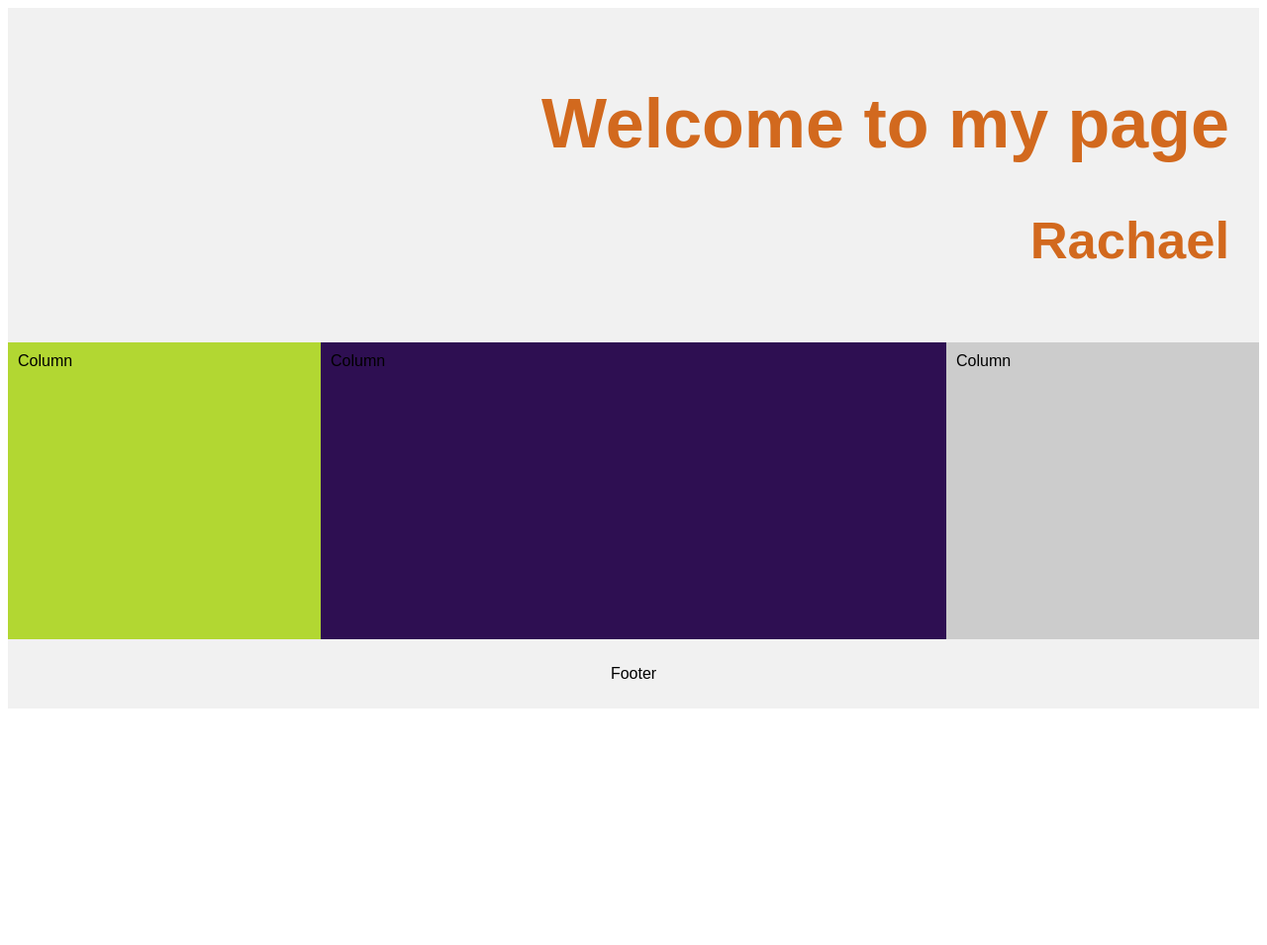
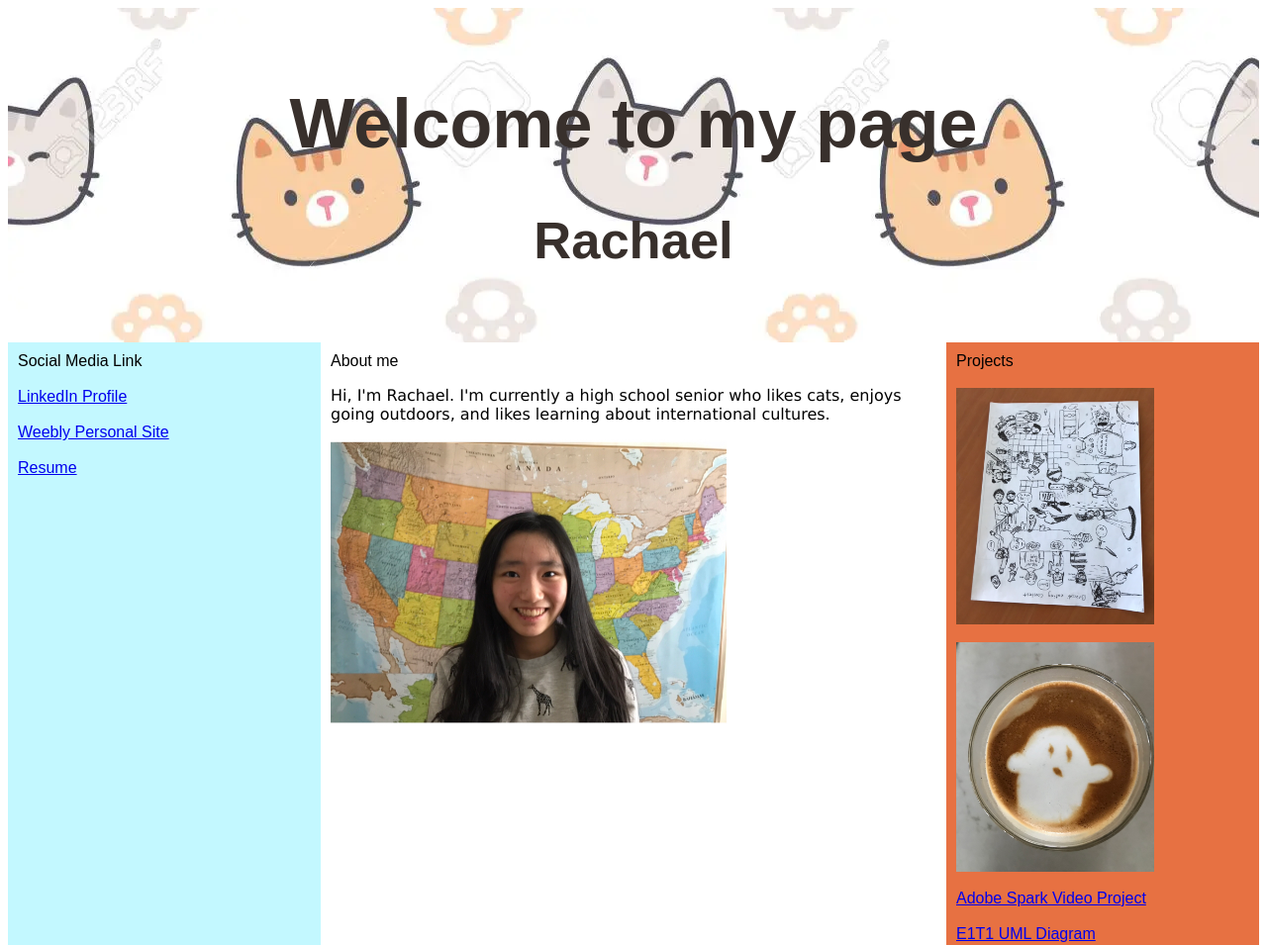
Before and after one commit to Saoirsecat4/saoirsecat4.github.io, a plain HTML site: page index.html in a window 1280 px wide. Shown: the top 955 px of the page at 99% size. Before the commit the page ends 800 px from the top, so only its background shows below. Drawn offline with Linux system fonts and the light colour scheme.

Commit message:
Website Change 4

```diff
--- a/index.html
+++ b/index.html
@@ -10,53 +10,48 @@
     body {
       font-family: Arial, Helvetica, sans-serif;
     }
-
-    /* Style the header */
+    p {
+      font-family: verdana;
+      font-size: 16px;
+       }
     .header {
-      background-color: #f1f1f1;
+      background-image: url('Cat background.webp');
+      background-color: #6ee08b;
       padding: 30px;
-      text-align: right;
+      text-align: center;
       font-size: 35px;
-      color:chocolate;
+      color:rgb(56, 48, 44);
     }
 
-    /* Create three unequal columns that floats next to each other */
+
     .column {
       float: left;
       padding: 10px;
-      height: 300px; /* Should be removed. Only for demonstration */
+      height: 1000px;
     }
 
-    /* Left and right column */
+
     .column.side {
       width: 25%;
     }
 
-    /* Middle column */
+
     .column.middle {
       width: 50%;
     }
 
-    /* Clear floats after the columns */
-    .row:after {
-      content: "";
-      display: table;
-      clear: both;
-    }
 
-    /* Style the footer */
+
+
+
     .footer {
-      background-color: #f1f1f1;
+      background-color: #ddd9d9;
       padding: 10px;
       text-align: center;
     }
 
-    /* Responsive layout - makes the three columns stack on top of each other instead of next to each other */
-    @media (max-width: 600px) {
-      .column.side, .column.middle {
-        width: 100%;
-      }
-    }
+
+
     </style>
 </head>
 <body>
@@ -66,9 +61,28 @@
       </div>
 
       <div class="row">
-        <div class="column side" style="background-color:#B2D732;">Column</div>
-        <div class="column middle" style="background-color:rgb(46, 15, 82);">Column</div>
-        <div class="column side" style="background-color:#ccc;">Column</div>
+        <div class="column side" style="background-color:#c3f8ff;">Social Media Link
+          <br><br>  <a href="https://www.linkedin.com/in/rachael-ma-a30184242/"> LinkedIn Profile</a>
+          <br><br> <a href="https://saoirsecat.weebly.com/">Weebly Personal Site</a>
+          <br><br> <a href="https://docs.google.com/document/d/1N2eaSuYiii7I5SpjzQc9ReoJQoucKn13cxioTHkc0GI/edit">Resume</a>
+        </div>
+        <div class="column middle" style="background-color:rgb(255, 255, 255);">About me
+            <p>
+                Hi, I'm Rachael. I'm currently a high school senior who likes cats, enjoys going outdoors, and likes learning about international cultures.
+            </p>
+            <img src="Map Picture.jpg" alt="Italian Trulli" width="400px">
+        </div>
+
+        <div class="column side" style="background-color:rgb(231, 113, 66);">Projects
+          <br><br>
+        <img src="Drawing Project.jpg" alt="Italian Trulli" width="200px">
+        <br><br>
+        <img src="IMG_2673.jpg" alt="Italian Trulli" width="200px">
+        <br><br>
+        <a href="https://spark.adobe.com/video/Ai4V7hg8xEwL4">Adobe Spark Video Project</a>
+        <br><br>
+        <a href="https://drive.google.com/file/d/1axVw06KbAO648-8d3NaqBweQHfZpADAK/view">E1T1 UML Diagram</a>
+      </div>
       </div>
 
       <div class="footer">
```
Also changed, not shown: Cat background.webp (added), Drawing Project.jpg (added), IMG_2673.jpg (added), Map Picture.jpg (added).
